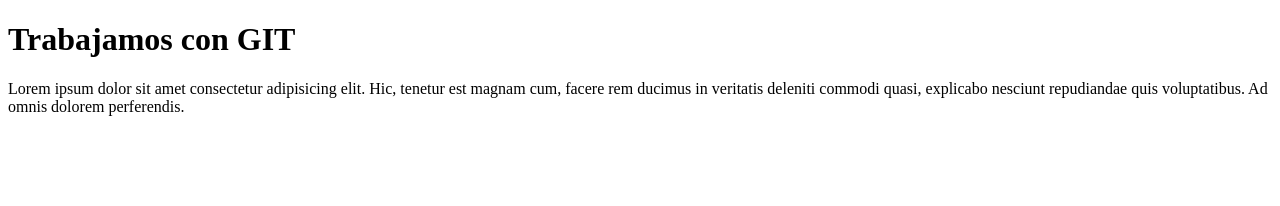
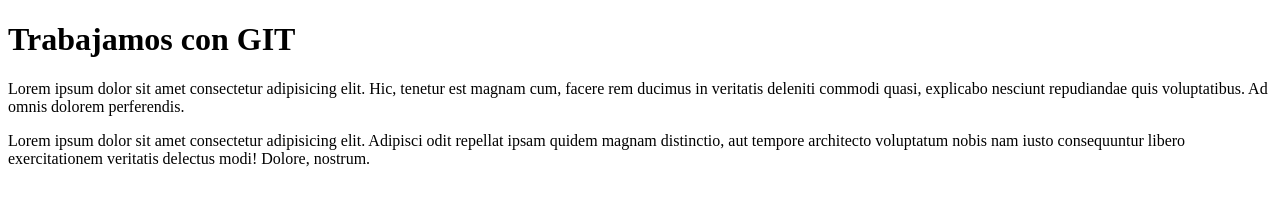
Before and after one commit to faustonong/repositorioprueba, a plain HTML site: page index.html in a window 1280 px wide. Drawn offline with Linux system fonts and the light colour scheme.

Commit message:
agregamos parrafo

```diff
--- a/index.html
+++ b/index.html
@@ -6,11 +6,15 @@
     <meta name="viewport" content="width=device-width, initial-scale=1.0">
     <title>Document</title>
 </head>
+
+
 <body>
 
     <h1>Trabajamos con GIT</h1>
     <p>Lorem ipsum dolor sit amet consectetur adipisicing elit. Hic, tenetur est magnam cum, facere rem ducimus in veritatis deleniti commodi quasi, explicabo nesciunt repudiandae quis voluptatibus. Ad omnis dolorem perferendis.</p>
+    <p>Lorem ipsum dolor sit amet consectetur adipisicing elit. Adipisci odit repellat ipsam quidem magnam distinctio, aut tempore architecto voluptatum nobis nam iusto consequuntur libero exercitationem veritatis delectus modi! Dolore, nostrum.
 
+    </p>
 
 
 
```
